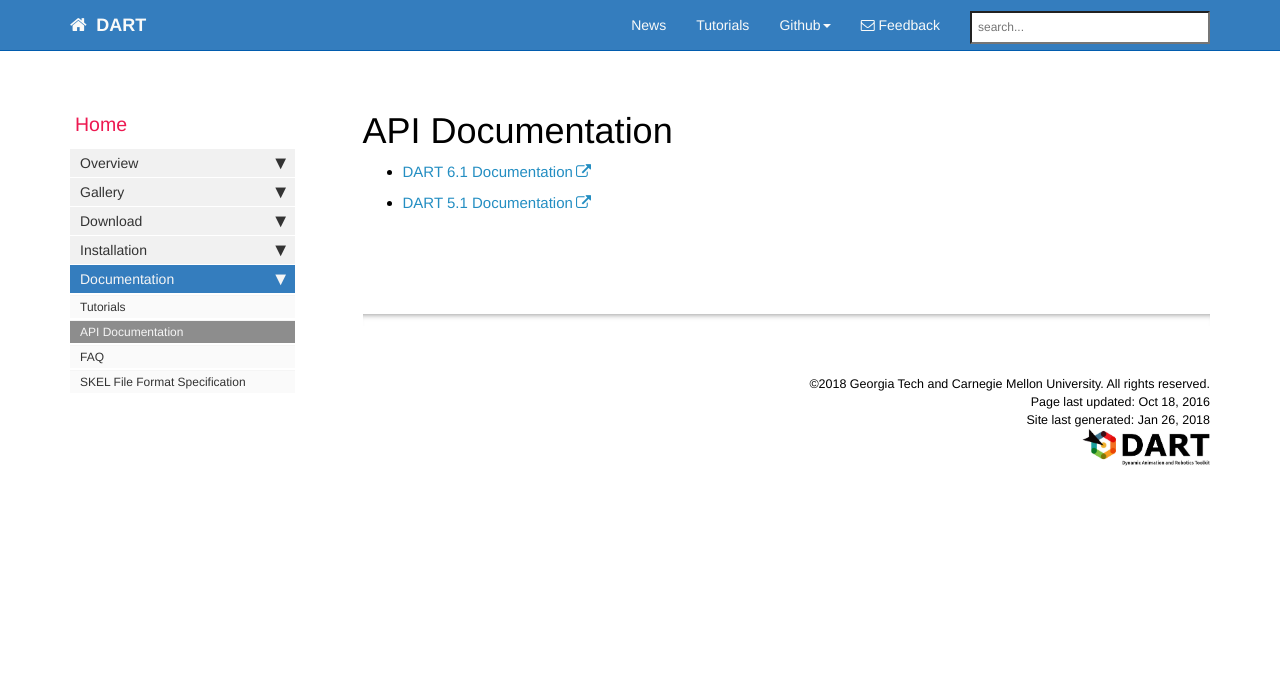
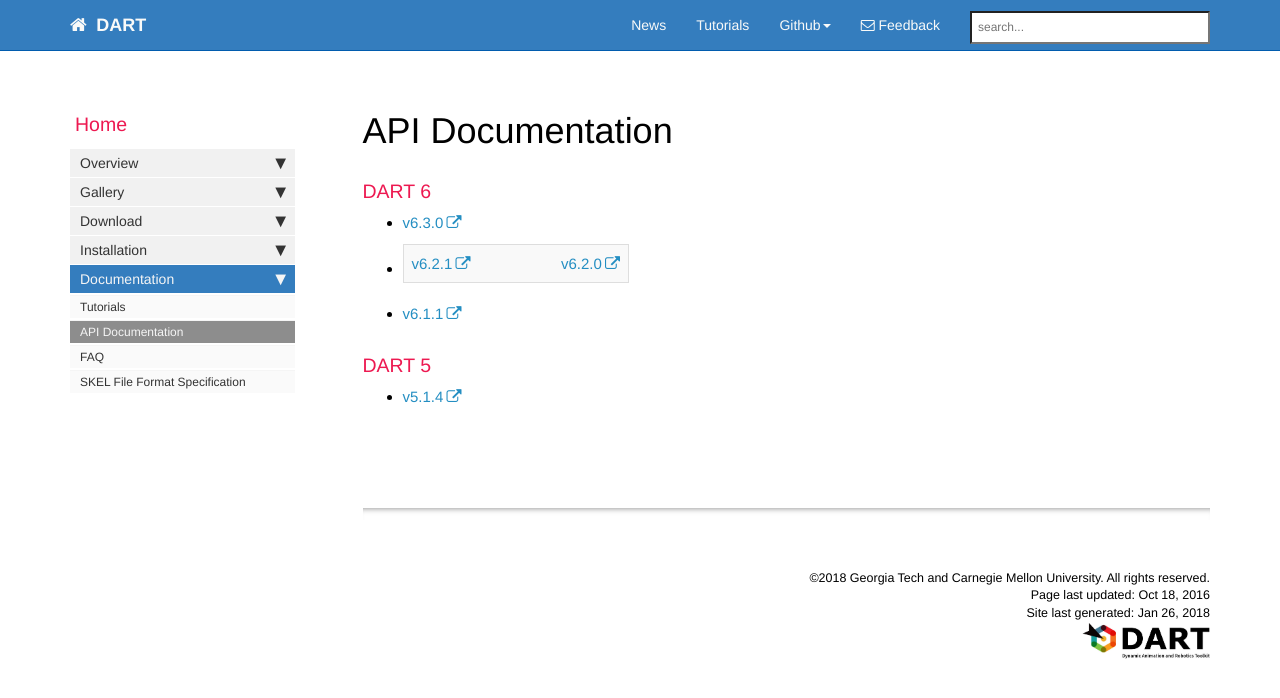
Before and after one commit to dartsim/dartsim.github.io, a Jekyll site: the page built from pages/api.md, in a window 1280 px wide. Shown: the top 698 px of the page. Built offline with Jekyll 4.4.1, drawn with Linux system fonts in a browser that asks for light colours; nearby versions of some CDN libraries; comment, search, counter and statistics services are not loaded.

Commit message:
Update api.md

```diff
--- a/pages/api.md
+++ b/pages/api.md
@@ -6,5 +6,12 @@
 toc: false
 ---
 
-* [DART 6.1 Documentation](https://dartsim.github.io/api/v6.1.1/index.html)
-* [DART 5.1 Documentation](https://dartsim.github.io/api/v5.1.4/index.html)
+### DART 6
+
+* [v6.3.0](https://dartsim.github.io/api/v6.3.0/index.html)
+* [v6.2.1](https://dartsim.github.io/api/v6.2.1/index.html) | [v6.2.0](https://dartsim.github.io/api/v6.2.0/index.html)
+* [v6.1.1](https://dartsim.github.io/api/v6.1.1/index.html)
+
+### DART 5
+
+* [v5.1.4](https://dartsim.github.io/api/v5.1.4/index.html)
```
